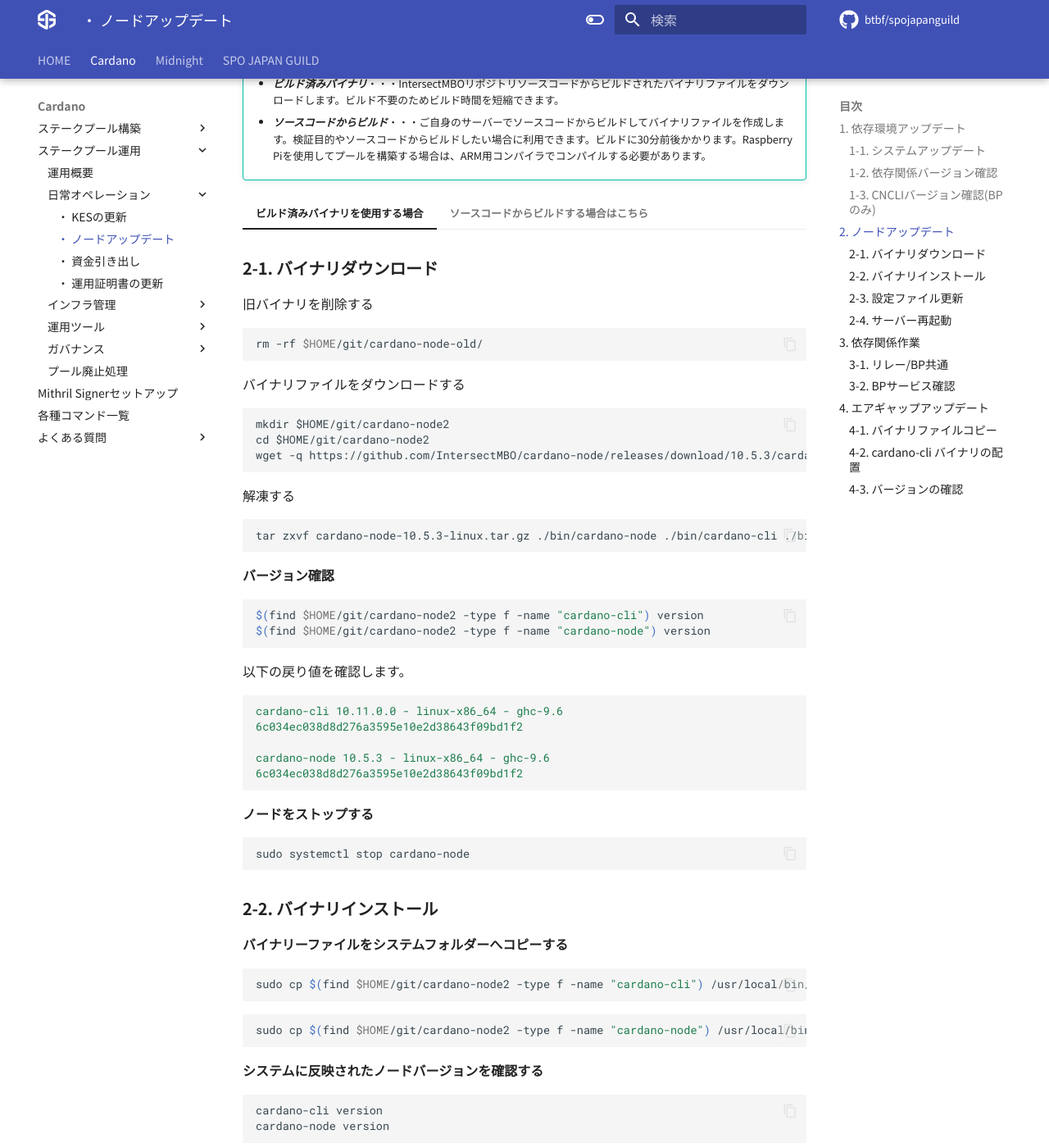
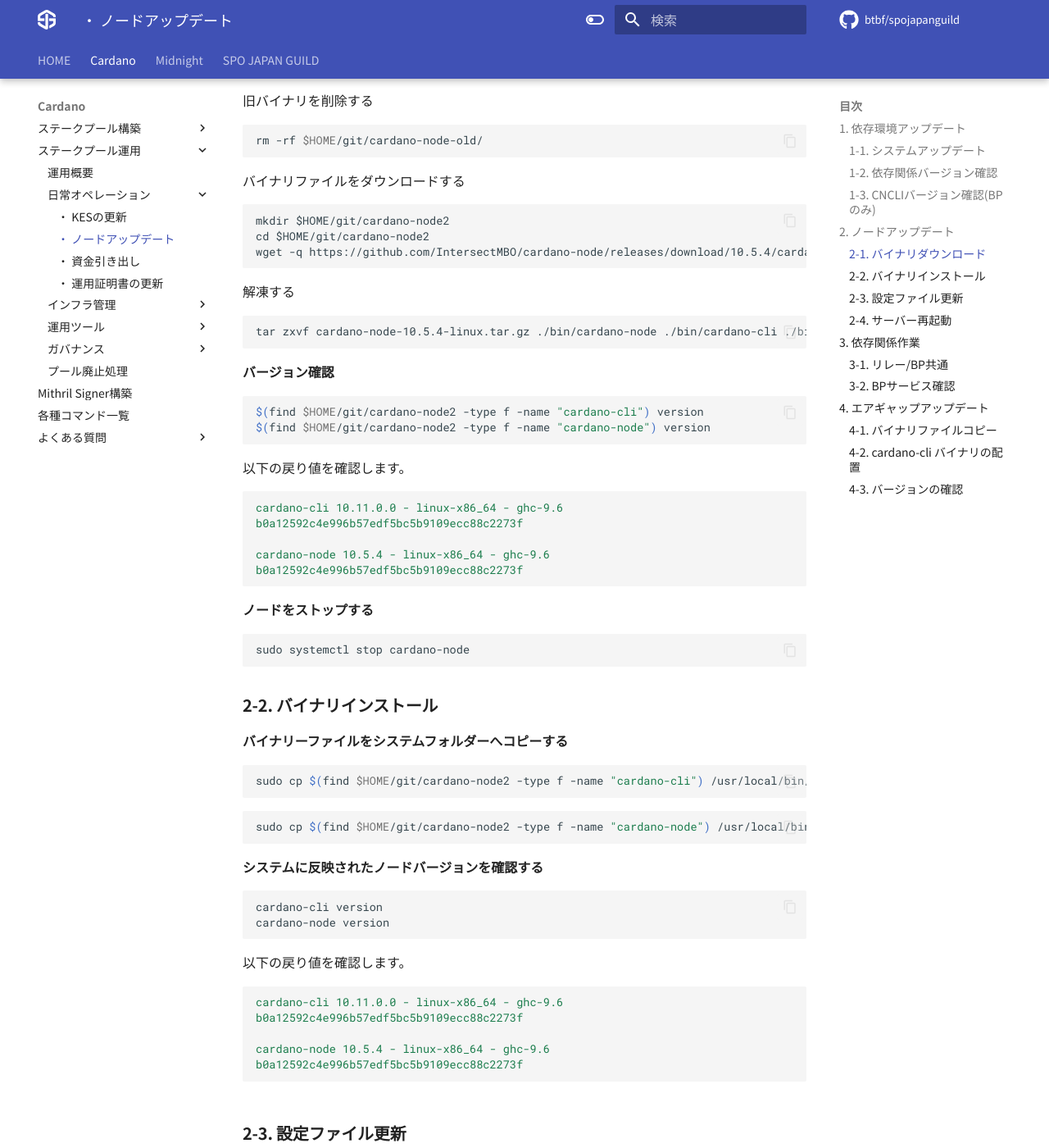
Before and after one commit to btbf/spojapanguild, an MkDocs documentation site: the page built from docs/cardano/operation/node-update.md, in a window 1280 px wide and 1400 px high, scrolled down 2870 px. Shown: the whole window at 82% size. Built offline with MkDocs 1.6.1 and Material for MkDocs 9.7.7, drawn with Linux system fonts in a browser that asks for light colours; comment, search, counter and statistics services are not loaded; some of the changed text lies outside the part shown.

Commit message:
fixed 10.5.4

````diff
--- a/docs/cardano/operation/node-update.md
+++ b/docs/cardano/operation/node-update.md
@@ -1,25 +1,21 @@
 # **ノードアップデート**
 
-このガイドは ノードバージョン10.5.3に対応しています。
-最終更新日：2025年11月26日
-
-!!! danger "必ずお読みください"
-    cardano-node <font color=red><strong>v10.1.4</strong></font>をご利用の方はこのアップデートを<font color=red><strong>実施しない</strong></font>でください！！
-    先日発生したチェーンフォークの調査継続とバージョン多様性を維持する目的です。
+このガイドは ノードバージョン10.5.4に対応しています。
+最終更新日：2026年2月11日
 
 !!! info "バージョン対応表"
     * <font color=red>各依存関係もバージョンアップしてますのでよくお読みになって進めてください</font>
 
     | Node | CLI | GHC | Cabal | CNCLI |
     | :---------- | :---------- | :---------- | :---------- | :---------- |
-    | 10.5.3 | 10.11.0.0 | 9.6.7 | 3.12.1.0 | 6.7.0 |
+    | 10.5.4 | 10.11.0.0 | 9.6.7 | 3.12.1.0 | 6.7.0 |
 
     **■アップデートパターンDB再構築有無**
 
     | バージョン | DB再構築有無 | 設定ファイル更新有無 | トポロジーファイル更新有無 |
     | :---------- | :---------- | :---------- | :---------- |
-    | 10.3.1→10.5.3 | あり | 更新あり | 更新なし |
-    | 10.4.1→10.5.3 | なし | 更新あり | 更新なし |
+    | 10.1.4→10.5.4 | あり | 更新あり | 更新なし |
+    | 10.4.1→10.5.4 | なし | 更新あり | 更新なし |
 
     * <font color=red>作業前にブロック生成スケジュールを確認し余裕のある作業をお願いします</font>
     * <font color=green>複数行のコードをコードボックスのコピーボタンを使用してコマンドラインに貼り付ける場合は、最後の行が自動実行されないため確認の上Enterを押してコードを実行してください。</font>
@@ -75,7 +71,7 @@
 
     !!! 検証結果
         ■検証環境
-        Ubuntu22.04 / PreProd-Testnet / cardano-node 10.5.3 / cardano-cli 10.11.0.0 / SJG-TOOL 3.9.4
+        Ubuntu22.04 / PreProd-Testnet / cardano-node 10.5.4 / cardano-cli 10.11.0.0 / SJG-TOOL 4.1.2
 
         | 検証項目 | 結果 |
         | :---------- | :---------- |
@@ -101,10 +97,6 @@
 current_node=$(cardano-node version | grep cardano-node)
 echo $current_node
 ```
-!!! danger "必ずお読みください"
-    cardano-node <font color=red><strong>v10.1.4</strong></font>をご利用の方はこのアップデートを<font color=red><strong>実施しない</strong></font>でください！！
-    先日発生したチェーンフォークの調査継続とバージョン多様性を維持する目的です。
-
 
 ### **1-1. システムアップデート**
 
@@ -498,12 +490,12 @@
     ```
     mkdir $HOME/git/cardano-node2
     cd $HOME/git/cardano-node2
-    wget -q https://github.com/IntersectMBO/cardano-node/releases/download/10.5.3/cardano-node-10.5.3-linux.tar.gz
+    wget -q https://github.com/IntersectMBO/cardano-node/releases/download/10.5.4/cardano-node-10.5.4-linux.tar.gz
     ```
 
     解凍する
     ```
-    tar zxvf cardano-node-10.5.3-linux.tar.gz ./bin/cardano-node ./bin/cardano-cli ./bin/snapshot-converter
+    tar zxvf cardano-node-10.5.4-linux.tar.gz ./bin/cardano-node ./bin/cardano-cli ./bin/snapshot-converter
     ```
 
     **バージョン確認**
@@ -515,10 +507,10 @@
     以下の戻り値を確認します。
     ``` { .yaml .no-copy }
     cardano-cli 10.11.0.0 - linux-x86_64 - ghc-9.6
-    6c034ec038d8d276a3595e10e2d38643f09bd1f2
-
-    cardano-node 10.5.3 - linux-x86_64 - ghc-9.6
-    6c034ec038d8d276a3595e10e2d38643f09bd1f2
+    b0a12592c4e996b57edf5bc5b9109ecc88c2273f
+
+    cardano-node 10.5.4 - linux-x86_64 - ghc-9.6
+    b0a12592c4e996b57edf5bc5b9109ecc88c2273f
     ```
 
 
@@ -549,10 +541,10 @@
     以下の戻り値を確認します。
     ``` { .yaml .no-copy }
     cardano-cli 10.11.0.0 - linux-x86_64 - ghc-9.6
-    6c034ec038d8d276a3595e10e2d38643f09bd1f2
-
-    cardano-node 10.5.3 - linux-x86_64 - ghc-9.6
-    6c034ec038d8d276a3595e10e2d38643f09bd1f2
+    b0a12592c4e996b57edf5bc5b9109ecc88c2273f
+
+    cardano-node 10.5.4 - linux-x86_64 - ghc-9.6
+    b0a12592c4e996b57edf5bc5b9109ecc88c2273f
     ```
 
 
@@ -593,7 +585,7 @@
 
     ```
     git fetch --all --recurse-submodules --tags
-    git checkout tags/10.5.3
+    git checkout tags/10.5.4
     cabal configure --with-compiler=ghc-9.6.7
     ```
 
@@ -617,10 +609,10 @@
     以下の戻り値を確認します。
     ``` { .yaml .no-copy }
     cardano-cli 10.11.0.0 - linux-x86_64 - ghc-9.6
-    6c034ec038d8d276a3595e10e2d38643f09bd1f2
-
-    cardano-node 10.5.3 - linux-x86_64 - ghc-9.6
-    6c034ec038d8d276a3595e10e2d38643f09bd1f2
+    b0a12592c4e996b57edf5bc5b9109ecc88c2273f
+
+    cardano-node 10.5.4 - linux-x86_64 - ghc-9.6
+    b0a12592c4e996b57edf5bc5b9109ecc88c2273f
     ```
 
     **ビルド用TMUXセッションを終了する**
@@ -655,21 +647,21 @@
     以下の戻り値を確認します。
     ``` { .yaml .no-copy }
     cardano-cli 10.11.0.0 - linux-x86_64 - ghc-9.6
-    6c034ec038d8d276a3595e10e2d38643f09bd1f2
-
-    cardano-node 10.5.3 - linux-x86_64 - ghc-9.6
-    6c034ec038d8d276a3595e10e2d38643f09bd1f2
+    b0a12592c4e996b57edf5bc5b9109ecc88c2273f
+
+    cardano-node 10.5.4 - linux-x86_64 - ghc-9.6
+    b0a12592c4e996b57edf5bc5b9109ecc88c2273f
     ```
 
     ??? warning "10.3.1以下からアップデートする場合はこちらも実施(クリックして開く)"
         **snapshot-converterをダウンロードする**
         ```
         cd $HOME/git/cardano-node2
-        wget -q https://github.com/IntersectMBO/cardano-node/releases/download/10.5.3/cardano-node-10.5.3-linux.tar.gz
+        wget -q https://github.com/IntersectMBO/cardano-node/releases/download/10.5.4/cardano-node-10.5.4-linux.tar.gz
         ```
         解凍する
         ```
-        tar zxvf cardano-node-10.5.3-linux.tar.gz ./bin/snapshot-converter
+        tar zxvf cardano-node-10.5.4-linux.tar.gz ./bin/snapshot-converter
         ```
 
 ### **2-3. 設定ファイル更新**
@@ -915,8 +907,8 @@
         設定ファイルダウンロード
         ```
         cd $NODE_HOME
-        wget -q https://spojapanguild.net/node_config/10.5.3/${NODE_CONFIG}-config.json -O ${NODE_CONFIG}-config.json
-        wget -q https://spojapanguild.net/node_config/10.5.3/${NODE_CONFIG}-checkpoints.json -O ${NODE_CONFIG}-checkpoints.json
+        wget -q https://spojapanguild.net/node_config/10.5.4/${NODE_CONFIG}-config.json -O ${NODE_CONFIG}-config.json
+        wget -q https://spojapanguild.net/node_config/10.5.4/${NODE_CONFIG}-checkpoints.json -O ${NODE_CONFIG}-checkpoints.json
         ```
         <!--
         トポロジーファイルに`peerSnapshotFile`パスを設定する
@@ -929,8 +921,8 @@
         設定ファイルダウンロード
         ```
         cd $NODE_HOME
-        wget -q https://spojapanguild.net/node_config/10.5.3/${NODE_CONFIG}-config-bp.json -O ${NODE_CONFIG}-config.json
-        wget -q https://spojapanguild.net/node_config/10.5.3/${NODE_CONFIG}-checkpoints.json -O ${NODE_CONFIG}-checkpoints.json
+        wget -q https://spojapanguild.net/node_config/10.5.4/${NODE_CONFIG}-config-bp.json -O ${NODE_CONFIG}-config.json
+        wget -q https://spojapanguild.net/node_config/10.5.4/${NODE_CONFIG}-checkpoints.json -O ${NODE_CONFIG}-checkpoints.json
         ```
 
 ??? warning "10.1.4~10.3.1からアップデートする場合はこちらも実施(クリックして開く)"
@@ -1354,7 +1346,7 @@
 以下の戻り値を確認します。
 ``` { .yaml .no-copy }
 cardano-cli 10.11.0.0 - linux-x86_64 - ghc-9.6
-6c034ec038d8d276a3595e10e2d38643f09bd1f2
+b0a12592c4e996b57edf5bc5b9109ecc88c2273f
 ```
 
 
--- a/mkdocs.yml
+++ b/mkdocs.yml
@@ -162,7 +162,7 @@
           - '・ GA-SPO投票': './cardano/operation/gov-spo-vote.md'
           - '・ カタリスト有権者登録': './cardano/operation/catalyst-voting.md'
         - 'プール廃止処理': './cardano/operation/pool-retire.md'
-      - 'Mithril Signerセットアップ': './cardano/operation/mithril-signer-node-setup-and-updates.md'
+      - 'Mithril Signer構築': './cardano/operation/mithril-signer-node-setup-and-updates.md'
       - '各種コマンド一覧': './cardano/operation/linux-commands.md'
       - 'よくある質問':
         - '運用編':
````
Also changed, not shown: docs/cardano/operation/linux-commands.md (+0 -3 lines), docs/cardano/setup/node-setup.md (+13 -13 lines), docs/changelogs.md (+16 -0 lines), docs/index.md (+3 -3 lines).
